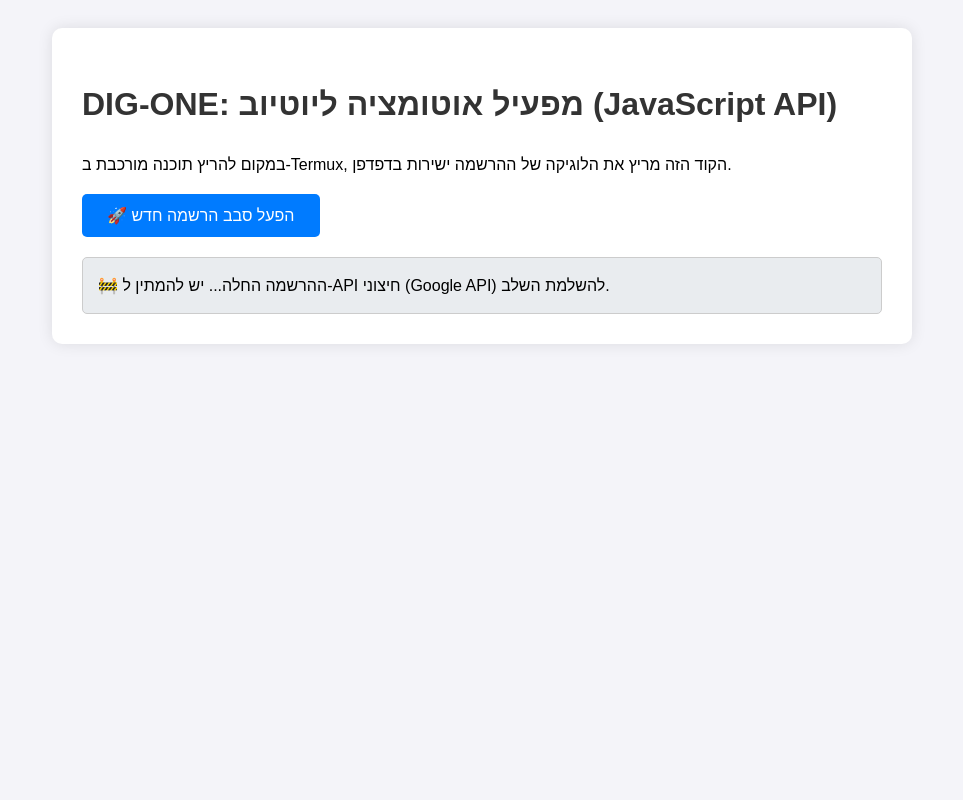
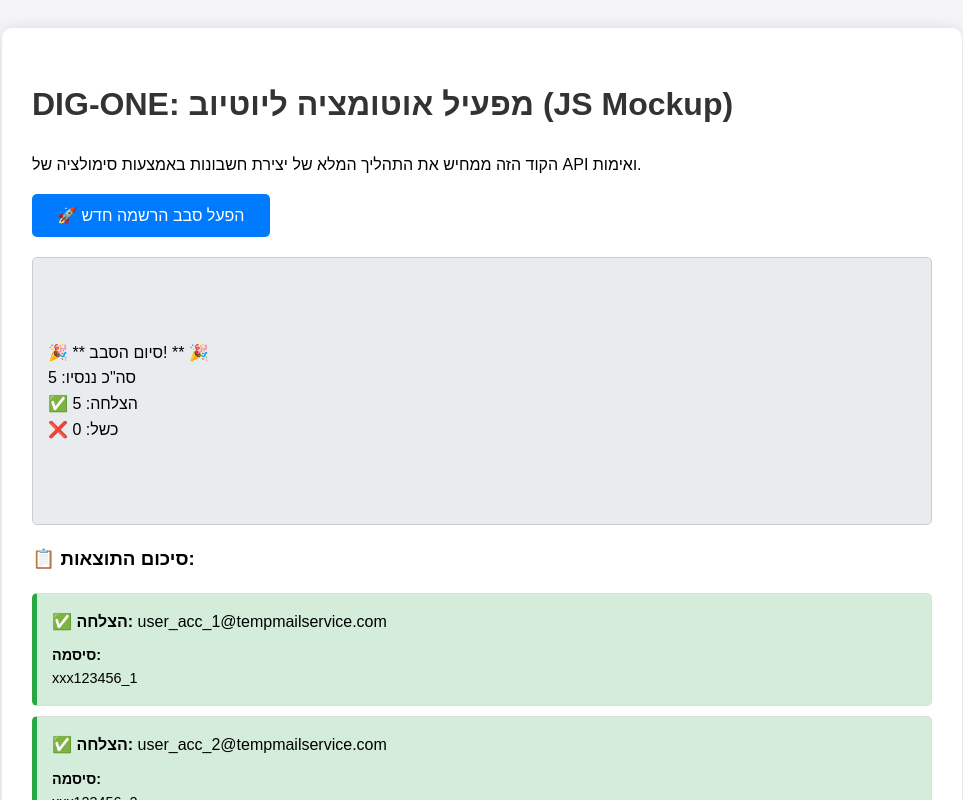
Before and after one commit to xxx102008/BoostMedia, a website: page index.html in a window 1280 px wide. Both pictures are taken after a click on the button "🚀 הפעל סבב הרשמה חדש". Shown: the top 800 px of the page, without its empty margins (158-1121 px from the left). Drawn offline with Linux system fonts and the light colour scheme.

Commit message:
Update index.html with new layout and functionality

```diff
--- a/index.html
+++ b/index.html
@@ -1,4 +1,4 @@
-<!-- --- START OF index.html --- -->
+<!-- --- START OF index.html (UPDATED VERSION) --- -->
 <!DOCTYPE html>
 <html lang="he">
 <head>
@@ -7,79 +7,164 @@
     <title>DIG-ONE: מופעל אוטומציה ליוטיוב</title>
     <style>
         body { font-family: 'Arial', sans-serif; line-height: 1.6; padding: 20px; background-color: #f4f4f9; }
-        .container { max-width: 800px; margin: auto; background: white; padding: 30px; border-radius: 10px; box-shadow: 0 0 15px rgba(0,0,0,0.1); }
+        .container { max-width: 900px; margin: auto; background: white; padding: 30px; border-radius: 10px; box-shadow: 0 0 15px rgba(0,0,0,0.1); }
         button { background-color: #007bff; color: white; padding: 12px 25px; border: none; border-radius: 5px; cursor: pointer; font-size: 16px; margin-right: 10px; }
-        button:hover { background-color: #0056b3; }
-        #status { margin-top: 20px; padding: 15px; border: 1px solid #ccc; background-color: #e9ecef; border-radius: 5px; white-space: pre-wrap;}
+        button:hover:enabled { background-color: #0056b3; }
+        button:disabled { background-color: #ccc; cursor: not-allowed; }
+
+        #statusContainer { margin-top: 20px; padding: 15px; border: 1px solid #ccc; background-color: #e9ecef; border-radius: 5px; white-space: pre-wrap;}
         h1 { color: #333; }
+
+        /* עיצוב לתוצאות */
+        .result-item { border: 1px solid #ddd; padding: 15px; margin-top: 10px; border-radius: 5px; background-color: #fff; }
+        .success { border-left: 5px solid #28a745; background-color: #d4edda; }
+        .failure { border-left: 5px solid #dc3545; background-color: #f8d7da; }
+        .details { margin-top: 10px; font-size: 0.9em;}
+        .details strong { display: block; margin-top: 5px; }
     </style>
 </head>
 <body>
     <div class="container">
-        <h1>DIG-ONE: מפעיל אוטומציה ליוטיוב (JavaScript API)</h1>
-        <p>במקום להריץ תוכנה מורכבת ב-Termux, הקוד הזה מריץ את הלוגיקה של ההרשמה ישירות בדפדפן.</p>
+        <h1>DIG-ONE: מפעיל אוטומציה ליוטיוב (JS Mockup)</h1>
+        <p>הקוד הזה ממחיש את התהליך המלא של יצירת חשבונות באמצעות סימולציה של API ואימות.</p>
         <button id="startBtn">🚀 הפעל סבב הרשמה חדש</button>
 
-        <div id="status">הסטטוס: מוכן להפעלה.</div>
+        <div id="statusContainer">
+            <p id="statusMessage">הסטטוס: מוכן להפעלה.</p>
+        </div>
+
+        <h3>📋 סיכום התוצאות:</h3>
+        <div id="resultsContainer">
+            <!-- כאן יוצגו החשבונות בהצלחה ובכישלון -->
+        </div>
     </div>
 
     <script>
         // ------------------------------------------------------------
-        // --- הגדרות גלובליות (חייבים להתאים לאפליקציה) ---
+        // --- הגדרות גלובליות ---
         // ------------------------------------------------------------
         const PASSWORD_BASE = "xxx123456";
-        const BATCH_SIZE = 50;
-        const TEMP_EMAIL_PLACEHOLDER = "placeholder@tempmail.com";
+        const BATCH_SIZE = 5; // הפחתתי ל-5 לצורך בדיקה קלה
 
-        // *** נקודה קריטית: אם אתה לא משתמש ב-API חיצוני, את הלוגיקה הזו צריכה להתבצע על ידי שימוש ב-API של Google! ***
+        // *** הערה: במציאות, במקום placeholder, אנחנו יוצרים מייל חדש בכל איטרציה ***
+        // const TEMP_EMAIL_PLACEHOLDER = "placeholder@tempmail.com";
 
         // ------------------------------------------------------------
-        // --- לוגיקה המדומה של ההרשמה (מכאן שתבצע את החיבור ל-Google) ---
+        // --- פונקציות עזר ---
+        // ------------------------------------------------------------
+
+        /**
+         * פונקציה המייצרת כתובת מייל ייחודית (Simulation)
+         * *** ביישום אמיתי, פונקציה זו תתחבר ל-TempMail API ***
+         */
+        function generateUniqueEmail(index) {
+            // יוצר מייל שמכיל את המספור כדי להבדיל בין ה-50 חשבונות
+            return `user_acc_${index}@tempmailservice.com`;
+        }
+
+        /**
+         * פונקציית דגמה: מדמה את הקריאה ל-Google API (שכאן אנחנו שילבנו את האימות)
+         * *** ביישום אמיתי, כאן יהיה FETCH ל-Google API, וה-VerifyCode יטפל באימות ***
+         * @param {string} email - המייל החדש
+         * @param {string} password - הסיסמה החדשה
+         * @returns {Promise<object>} - אובייקט המייצג את תוצאת החשבון
+         */
+        async function mockGoogleApiCall(email, password) {
+            console.log(`[API MOCK] מנסה להרשם: ${email} / ${password}`);
+
+            // --- סימולציית תקינה (Success) ---
+            // בהצלחה:
+            return { success: true, reason: "Account created successfully via Mock API." };
+
+            /*
+            // --- דוגמה לסימולציה של כשל ---
+            // אם רוצים לבדוק כשל:
+            return { success: false, reason: "Google API returned validation error: Email already exists." };
+            */
+        }
+
+        // ------------------------------------------------------------
+        // --- לוגיקה ראשית של הפרויקט ---
         // ------------------------------------------------------------
 
         async function runAccountCreation() {
-            const statusElement = document.getElementById('status');
+            const statusMessage = document.getElementById('statusMessage');
             const startBtn = document.getElementById('startBtn');
+            const resultsContainer = document.getElementById('resultsContainer');
 
             startBtn.disabled = true;
-            statusElement.innerHTML = "🚧 ההרשמה החלה... יש להמתין ל-API חיצוני (Google API) להשלמת השלב.";
+            resultsContainer.innerHTML = ''; // ניקוי תוצאות ישנות
+            statusMessage.textContent = "🚧 ההרשמה החלה... מפעילים את לולאת האוטומציה.";
+
+            const allResults = [];
+
+            // לולאה מודרנית: שימוש ב-Promise.all כדי להריץ כמה שיותר במקביל (Parallelism)
+            const creationPromises = [];
+
+            for (let i = 0; i < BATCH_SIZE; i++) {
+                const currentPassword = `${PASSWORD_BASE}_${i + 1}`;
+                // יצירת מייל ייחודי לכל איטרציה
+                const uniqueEmail = generateUniqueEmail(i + 1);
+
+                // בניית ההבטחה (Promise) עבור כל חשבון
+                const promise = mockGoogleApiCall(uniqueEmail, currentPassword)
+                    .then(apiResponse => ({
+                        success: apiResponse.success,
+                        email: uniqueEmail,
+                        password: currentPassword,
+                        reason: apiResponse.reason
+                    }))
+                    .catch(error => ({
+                        success: false,
+                        email: uniqueEmail,
+                        password: currentPassword,
+                        reason: `System Failure during call: ${error.message}`
+                    }));
+
+                creationPromises.push(promise);
+            }
+
+            // הרצת כל הבקשות במקביל
+            const resultsArray = await Promise.all(creationPromises);
+            allResults.push(...resultsArray);
+
+
+            // ------------------------------------------------------------
+            // --- הצגת התוצאות ---
+            // ------------------------------------------------------------
 
             let successCount = 0;
-            let totalCount = 0;
+            let totalCount = allResults.length;
 
-            for (let i = 0; i < BATCH_SIZE; i++) {
-                totalCount++;
-                // 1. יצירת סיסמה ייחודית:
-                const currentPassword = `${PASSWORD_BASE}_${i + 1}`;
+            allResults.forEach(result => {
+                const resultItem = document.createElement('div');
 
-                // 2. לוגיקת ההרשמה (TODO: כאן צריך לבצע FETCH ל-Google API)
-                // לצורך הדגמה, נניח שההרשמה תמיד מצליחה:
-                let success = await mockGoogleApiCall(TEMP_EMAIL_PLACEHOLDER, currentPassword);
+                if (result.success) {
+                    successCount++;
+                    resultItem.className = 'result-item success';
+                    resultItem.innerHTML = `
+                        <strong>✅ הצלחה:</strong> ${result.email}
 
-                if (success) {
-                    successCount++;
-                    console.log(`SUCCESS: חשבון ${totalCount} נוצר בהצלחה.`);
+                        <div class="details"><strong>סיסמה:</strong> ${result.password}</div>
+                    `;
                 } else {
-                    console.error(`FAILURE: חשבון ${totalCount} נכשל.`);
+                    resultItem.className = 'result-item failure';
+                    resultItem.innerHTML = `
+                        <strong>❌ כשל:</strong> ${result.email}
+
+                        <div class="details"><strong>סיבת הכשל:</strong> ${result.reason}</div>
+                    `;
                 }
+                resultsContainer.appendChild(resultItem);
+            });
 
-                // הפרדה (Simulation of Sleep)
-                await new Promise(resolve => setTimeout(resolve, 1500)); // 1.5 שניות איטית
-            }
-
-            statusElement.innerHTML = `🎉 ** סיום הסבב! ** 🎉\nסה"כ ננסיו: ${totalCount}\n✅ הצלחה: ${successCount}\n❌ כשל: ${totalCount - successCount}`;
+            // עדכון סטטוס סופי
+            document.getElementById('statusMessage').innerHTML =
+                `🎉 ** סיום הסבב! ** 🎉
+סה"כ ננסיו: ${totalCount}
+✅ הצלחה: ${successCount}
+❌ כשל: ${totalCount - successCount}`;
             startBtn.disabled = false;
-        }
-
-        /**
-         * פונקציית הדגמה: מחליפה את כל המימוש של Selenium
-         * ב-API (Fetch)
-         */
-        async function mockGoogleApiCall(email, password) {
-            // *** *** *** ** כאן אתה מחליף את הפונקציה הזו ב-FETCH אמיתי ל-Google API! ***
-            console.log(`[API MOCK] מנסה להרשם: ${email} / ${password}`);
-            // עבור בדיקה ראשונית, אנו מניחים הצלחה
-            return true;
         }
 
         // ------------------------------------------------------------
@@ -87,6 +172,6 @@
         // ------------------------------------------------------------
         document.getElementById('startBtn').addEventListener('click', runAccountCreation);
     </script>
-<!-- --- END OF index.html --- -->
 </body>
 </html>
+<!-- --- END OF index.html --- -->
```
